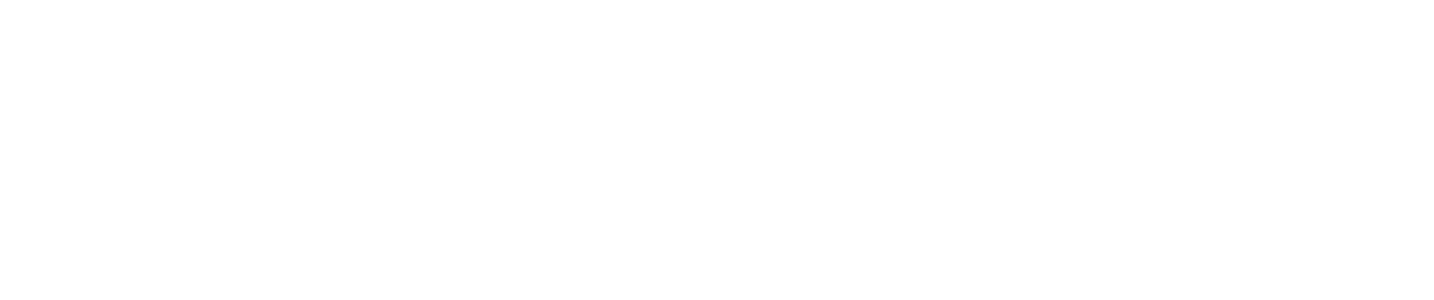
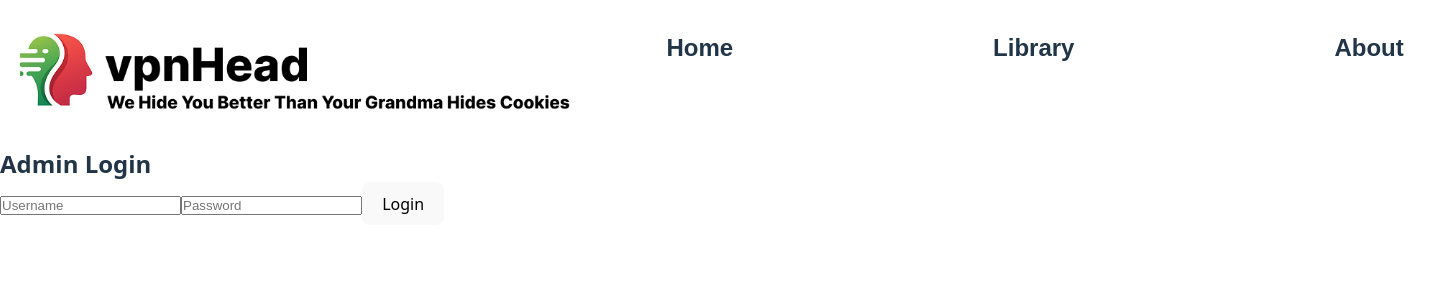
Before and after one commit to Deividas-Strole/vpnHead-main, a React (Vite) app: page /admin/login in a window 1280 px wide. Before the commit this address had no page. Shown: the top 300 px of the page, 1434 px wide, since content can reach past the window. Built offline with nearby package versions, Linux system fonts and the light colour scheme.

Commit message:
added AdminDashbord and AdminLogin pages, added a temp link to home page

```diff
--- a/src/App.jsx
+++ b/src/App.jsx
@@ -3,16 +3,22 @@
 import Article from './pages/Article';
 import About from './pages/About';
 import Library from './pages/Library';
+import AdminLogin from './pages/AdminLogin';
+import AdminDashboard from './pages/AdminDashboard';
+import Header from './components/Header';
 
 
 function App() {
   return (
     <Router>
+      <Header />
       <Routes>
         <Route path="/" element={<Home />} />
         <Route path="/article/:id" element={<Article />} />
         <Route path="/library" element={<Library />} />
         <Route path="/about" element={<About />} />
+        <Route path="/admin/login" element={<AdminLogin />} />
+        <Route path="/admin/dashboard" element={<AdminDashboard />} />
       </Routes>
     </Router>
   );
--- a/src/components/ArticleHeadlines.jsx
+++ b/src/components/ArticleHeadlines.jsx
@@ -8,6 +8,7 @@
     const [articles, setArticles] = useState([]);
 
     useEffect(() => {
+        // for prod: "/api/articles/titles" no 8080...
         fetch("http://localhost:8080/api/articles/titles")
             .then((res) => res.json())
             .then((data) => setArticles(data))
--- a/src/components/Slider.jsx
+++ b/src/components/Slider.jsx
@@ -11,6 +11,7 @@
   const navigate = useNavigate();
 
   useEffect(() => {
+    // for prod: fetch("/api/articles/titles")
     fetch("http://localhost:8080/api/articles/titles")
       .then((res) => res.json())
       .then((data) => setArticles(data))
--- /dev/null
+++ b/src/pages/AdminDashboard.jsx
@@ -0,0 +1,13 @@
+// EmptyPage.jsx
+import React from 'react';
+
+const AdminDashboard = () => {
+    return (
+        <div>
+            <h1>Sample AdminDashboard</h1>
+            <p>This is a sample AdminDashboard</p>
+        </div>
+    );
+}
+
+export default AdminDashboard;
--- /dev/null
+++ b/src/pages/AdminLogin.jsx
@@ -0,0 +1,57 @@
+import React, { useState } from "react";
+import { useNavigate } from "react-router-dom";
+
+function AdminLogin() {
+    const [username, setUsername] = useState("");
+    const [password, setPassword] = useState("");
+    const [error, setError] = useState(null);
+    const navigate = useNavigate();
+
+    const handleLogin = async (e) => {
+        e.preventDefault();
+
+        const credentials = btoa(`${username}:${password}`);
+        try {
+            const res = await fetch("http://localhost:8080/admin", {
+                method: "GET", // any protected request
+                headers: {
+                    "Authorization": `Basic ${credentials}`,
+                },
+            });
+
+            if (res.ok) {
+                // Save credentials in localStorage or context (careful with security!)
+                localStorage.setItem("auth", `Basic ${credentials}`);
+                navigate("/admin/dashboard");
+            } else {
+                setError("Login failed. Check your credentials.");
+            }
+        } catch (err) {
+            setError("Error during login. Please try again.");
+        }
+    };
+
+    return (
+        <div>
+            <h2>Admin Login</h2>
+            <form onSubmit={handleLogin}>
+                <input
+                    type="text"
+                    placeholder="Username"
+                    value={username}
+                    onChange={(e) => setUsername(e.target.value)}
+                />
+                <input
+                    type="password"
+                    placeholder="Password"
+                    value={password}
+                    onChange={(e) => setPassword(e.target.value)}
+                />
+                <button type="submit">Login</button>
+            </form>
+            {error && <p style={{ color: "red" }}>{error}</p>}
+        </div>
+    );
+}
+
+export default AdminLogin;
--- a/src/pages/Article.jsx
+++ b/src/pages/Article.jsx
@@ -9,6 +9,7 @@
   const [article, setArticle] = useState(null);
 
   useEffect(() => {
+    // For production, use the relative path without port
     fetch(`http://localhost:8080/api/articles/${id}`)
       .then((res) => res.json())
       .then((data) => setArticle(data))
--- a/src/pages/Home.jsx
+++ b/src/pages/Home.jsx
@@ -7,14 +7,21 @@
 import Header from '../components/Header'; // ← Import new component
 import WhereGetVpn from '../components/WhereGetVpn';
 import '../css/WhereGetVpn.css'; // Assuming your CSS file is named WhereGetVpn.css
+import { Link } from "react-router-dom";
+
 
 const Home = () => {
   return (
     <div className="home-container">
-      <Header />
 
       <div className="heading-text">
         <h1>VPNs Are All We Think About.</h1>
+      </div>
+
+      <div>
+        <Link to="/admin/login" style={{ fontSize: '24px', color: 'blue' }}>
+          Go to Admin Login
+        </Link>
       </div>
 
       <div className="what-is-vpn-content">
```
Also changed, not shown: src/components/ArticalSliderBox.jsx (+0 -17 lines).
